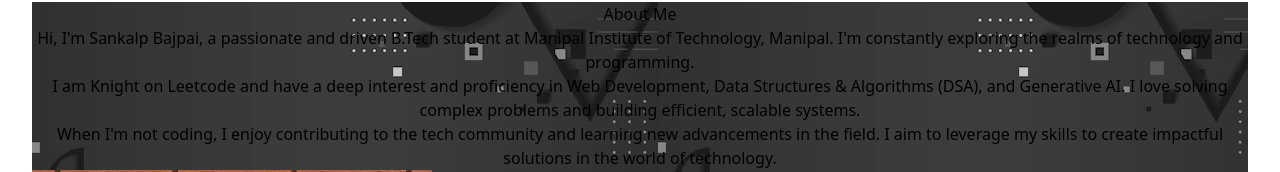
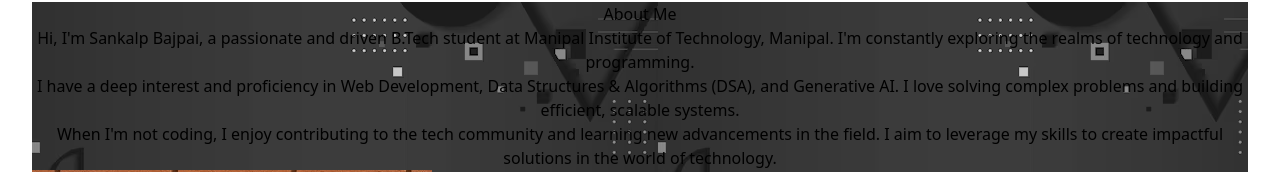
Before and after one commit to SankalpBajpaiGit/Portfolio-Website, a React (Vite) app: page / in a window 1280 px wide. Shown: the part 751-923 px from the top of the page. Built offline with nearby package versions, Linux system fonts and the light colour scheme.

Commit message:
Update Home.jsx

```diff
--- a/src/components/Home/Home.jsx
+++ b/src/components/Home/Home.jsx
@@ -20,7 +20,7 @@
                                 Manipal Institute of Technology, Manipal. I'm constantly exploring the realms of technology and programming.
                             </p>
                             <p className="text-xl mt-4 text-white max-w-xl mx-auto sm:mx-0">
-                                I am Knight on Leetcode and have a deep interest and proficiency in Web Development,
+                                I have a deep interest and proficiency in Web Development,
                                 Data Structures & Algorithms (DSA), and Generative AI. I love solving complex problems and building
                                 efficient, scalable systems.
                             </p>
```
